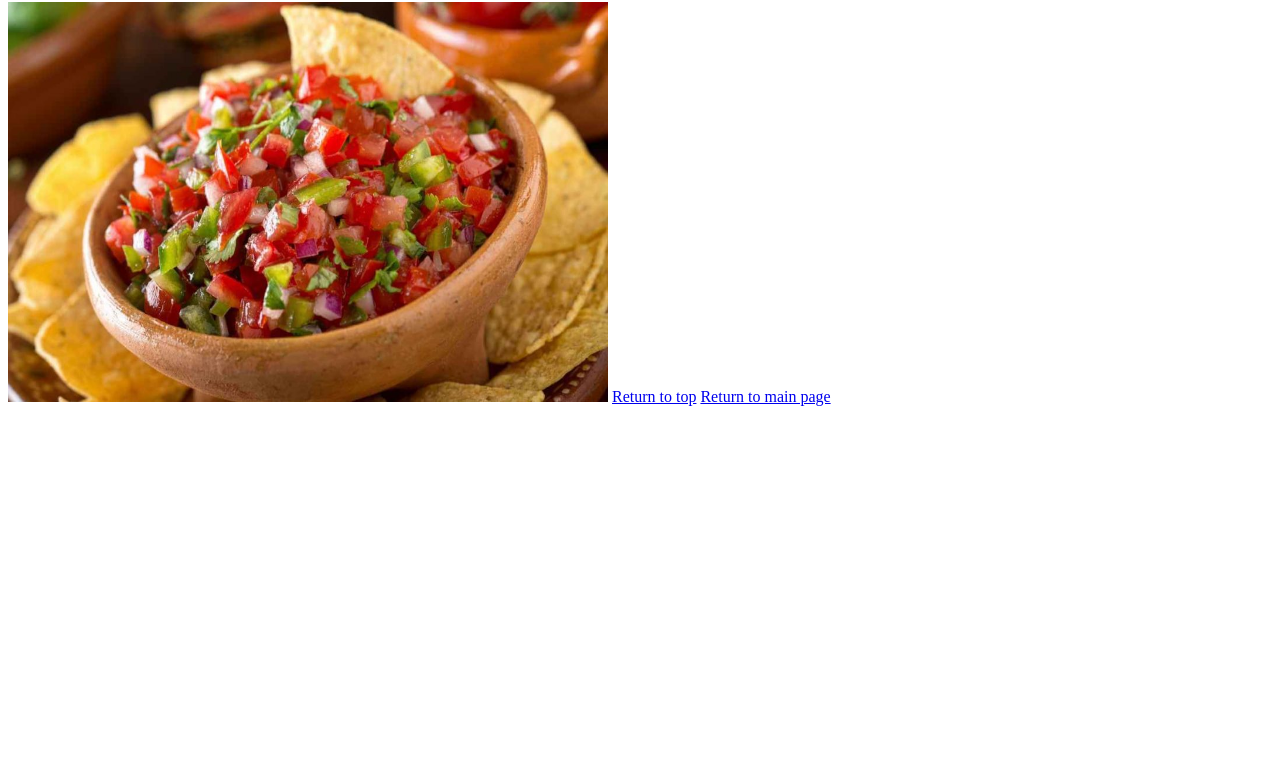
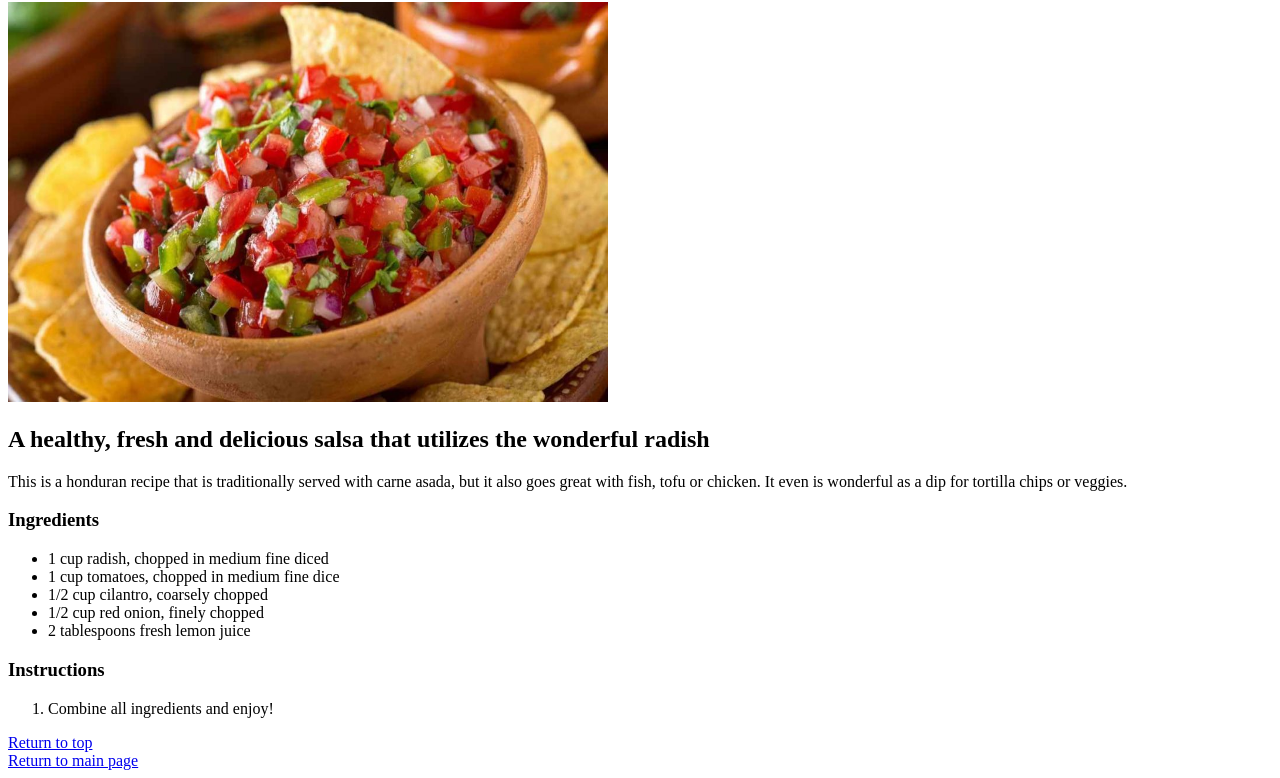
Before and after one commit to breyes26/odin_recipes, a plain HTML site: page pages/chimol.html in a window 1280 px wide. Shown: the part 78-856 px from the top of the page. Before the commit the page ends 800 px from the top, so only its background shows below. Drawn offline with Linux system fonts and the light colour scheme.

Commit message:
Finish chimol page
Finish last page, chimol. Complete project.

```diff
--- a/pages/chimol.html
+++ b/pages/chimol.html
@@ -9,7 +9,32 @@
 <body>
     <h1>Chimol</h1>
     <img src="../images/chimol.jpg" height="400" width="600">
+    <h2>A healthy, fresh and delicious salsa that utilizes the wonderful
+        radish
+    </h2>
+
+    <p>
+        This is a honduran recipe that is traditionally served with carne asada,
+        but it also goes great with fish, tofu or chicken. It even is wonderful
+        as a dip for tortilla chips or veggies.
+    </p>
+
+    <h3>Ingredients</h3>
+    <ul>
+        <li>1 cup radish, chopped in medium fine diced</li>
+        <li>1 cup tomatoes, chopped in medium fine dice</li>
+        <li>1/2 cup cilantro, coarsely chopped</li>
+        <li>1/2 cup red onion, finely chopped</li>
+        <li>2 tablespoons fresh lemon juice</li>
+    </ul>
+
+    <h3>Instructions</h3>
+    <ol>
+        <li>Combine all ingredients and enjoy!</li>
+    </ol>
+
     <a href="#top">Return to top</a>
+    <br>
     <a href="../index.html">Return to main page</a>
 
 </body>
```
